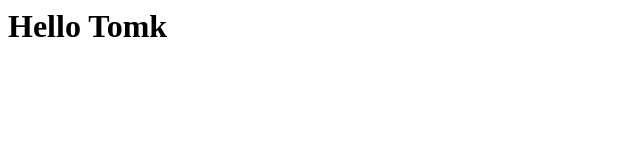
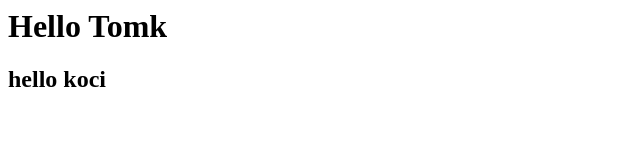
Before and after one commit to Kocibey01/introductions, a plain HTML site: page index.html in a window 1280 px wide. Shown: the whole page, without its empty margins (0-640 px from the left). Drawn offline with Linux system fonts and the light colour scheme.

Commit message:
Hello back

```diff
--- a/index.html
+++ b/index.html
@@ -1 +1,3 @@
 <h1>Hello Tomk</h1>
+
+<h2>hello koci</h2>
```
